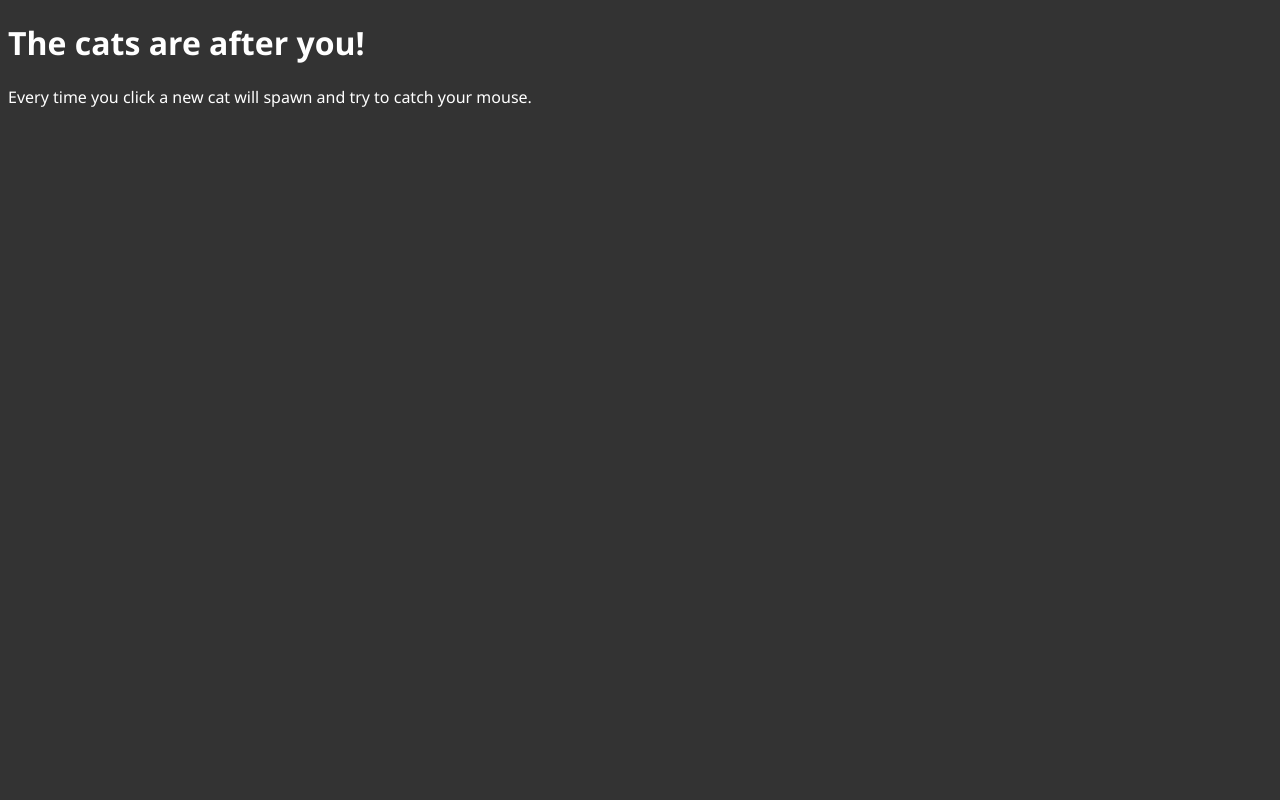
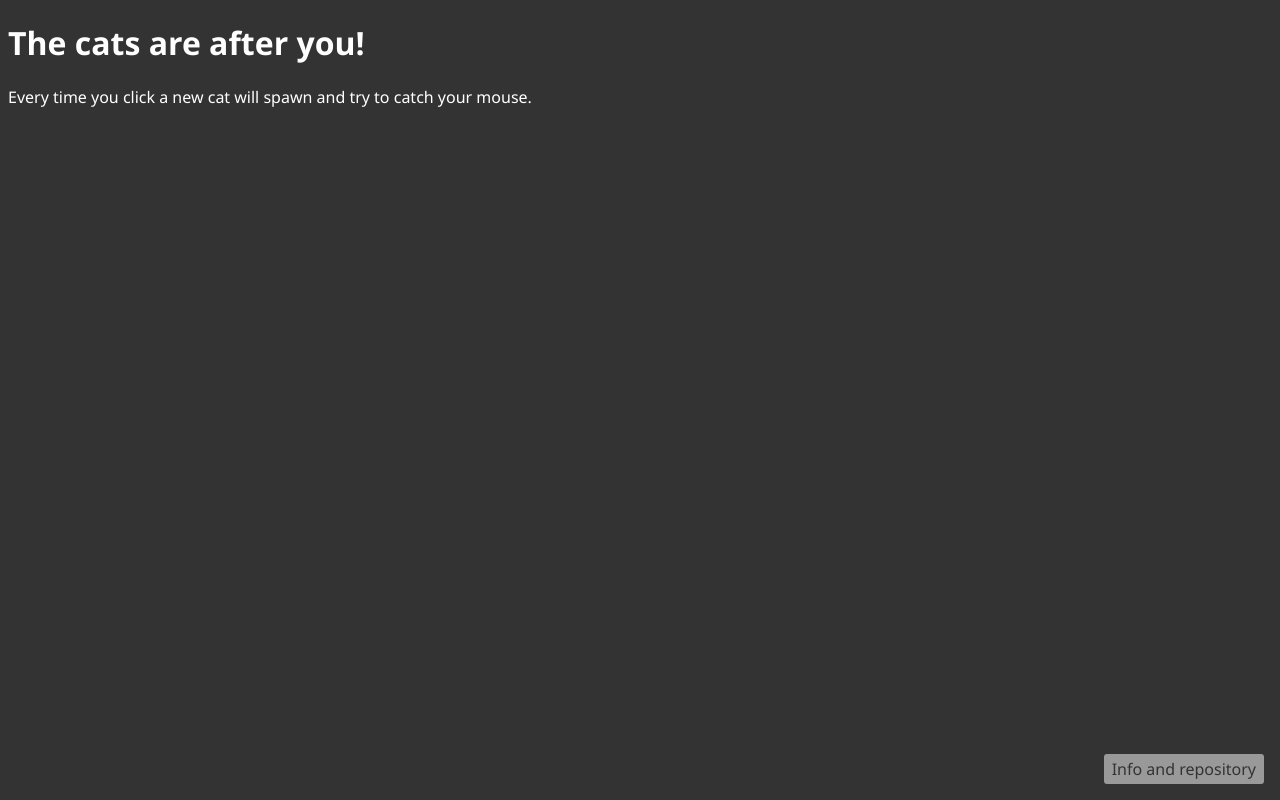
Before and after one commit to luke-codewalker/seeking-cats, a plain HTML site: page index.html in a window 1280 px wide. Drawn offline with Linux system fonts and the light colour scheme.

Commit message:
added repo link to page

```diff
--- a/index.html
+++ b/index.html
@@ -10,13 +10,14 @@
     <script src="js/cat.js"></script>
     <script defer src="js/app.js"></script>
     <link rel="stylesheet" href="style.css">
-    <title>Seek</title>
+    <title>Seeking Cats</title>
 </head>
 
 <body>
     <canvas height="0" width="0"></canvas>
     <h1>The cats are after you!</h1>
     <p>Every time you click a new cat will spawn and try to catch your mouse.</p>
+    <a class="info" href="https://github.com/luke-codewalker/seeking-cats/" target="_blank" rel="noreferrer noopener">Info and repository</a>
 </body>
 
 </html>
--- a/style.css
+++ b/style.css
@@ -9,5 +9,23 @@ canvas {
     position: absolute;
     top: 0;
     left: 0;
-        z-index: -1;
+    z-index: -1;
 }
+
+.info {
+    position: absolute;
+    bottom: 1rem;
+    right: 1rem;
+    z-index: 1;
+
+    padding: 0.25rem 0.5rem;
+    border-radius: 3px;
+    background-color: rgba(255, 255, 255, 0.5);
+
+    color: #333;
+    text-decoration: none;
+}
+
+.info:visited {
+    color: #333;
+}
```
